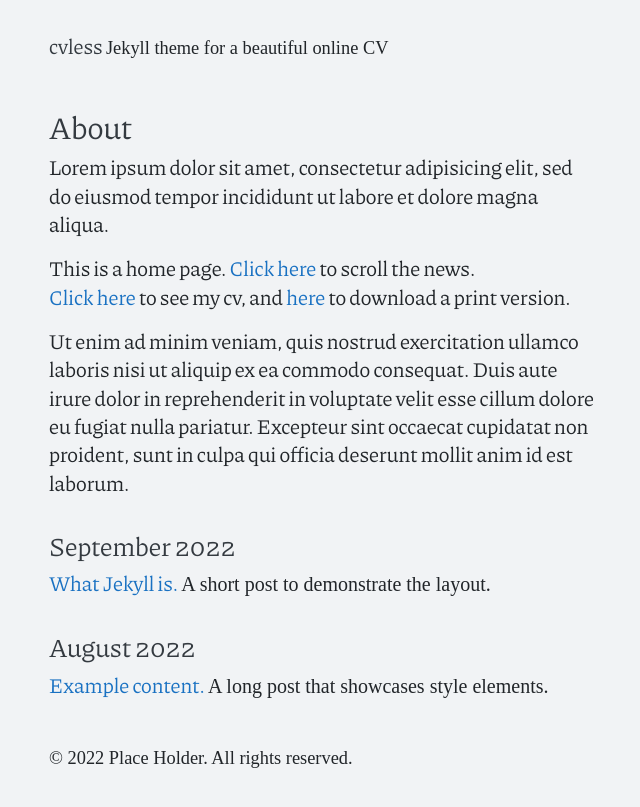
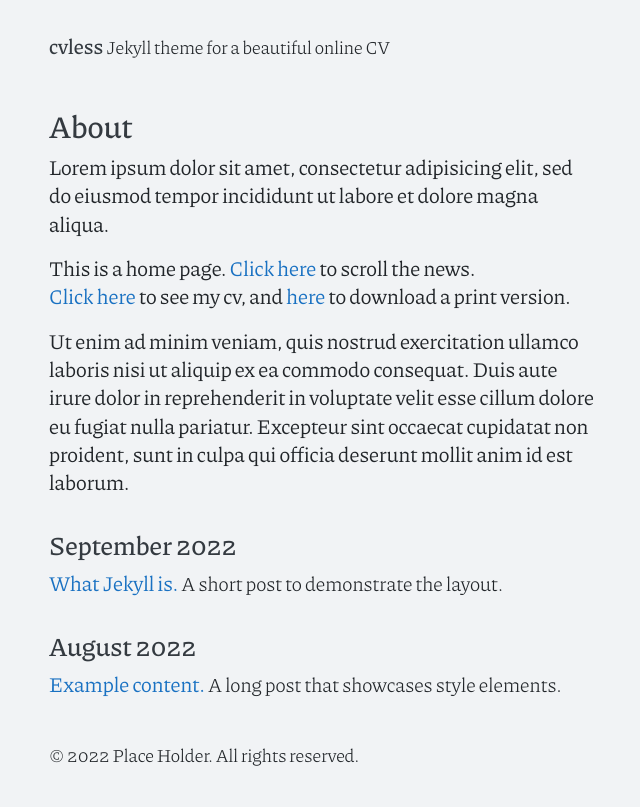
Before and after one commit to piazzai/cvless, a Jekyll site: the page built from index.md, in a window 1280 px wide. Shown: the top 807 px of the page, without its empty margins (318-958 px from the left). Built offline with Jekyll 4.4.1, drawn with Linux system fonts in a browser that asks for light colours; some web fonts are replaced.

Commit message:
Update font-face queries

```diff
--- a/_sass/_fonts.scss
+++ b/_sass/_fonts.scss
@@ -1,132 +1,160 @@
-// serif
-
 @font-face {
-  font-family: "Piazzolla";
-  src: url("../woff/Piazzolla-ExtraLight.woff2") format("woff2");
+  font-family: 'Piazzolla';
+  src: url('../woff/Piazzolla-Light.woff2') format('woff2');
   font-style: normal;
-  font-weight: 200;
+  font-weight: 300;
   text-rendering: optimizeLegibility;
 }
 
 @font-face {
-  font-family: "Piazzolla";
-  src: url("../woff/Piazzolla-ExtraLightItalic.woff2") format("woff2");
+  font-family: 'Piazzolla';
+  src: url('../woff/Piazzolla-LightItalic.woff2') format('woff2');
   font-style: italic;
-  font-weight: 200;
+  font-weight: 300;
   text-rendering: optimizeLegibility;
 }
 
 @font-face {
-  font-family: "Piazzolla";
-  src: url("../woff/Piazzolla-Regular.woff2") format("woff2");
+  font-family: 'Piazzolla';
+  src: url('../woff/Piazzolla-Regular.woff2') format('woff2');
   font-style: normal;
   font-weight: 400;
   text-rendering: optimizeLegibility;
 }
 
 @font-face {
-  font-family: "Piazzolla";
-  src: url("../woff/Piazzolla-Italic.woff2") format("woff2");
+  font-family: 'Piazzolla';
+  src: url('../woff/Piazzolla-Italic.woff2') format('woff2');
   font-style: italic;
   font-weight: 400;
   text-rendering: optimizeLegibility;
 }
 
 @font-face {
-  font-family: "Piazzolla";
-  src: url("../woff/Piazzolla-SemiBold.woff2") format("woff2");
+  font-family: 'Piazzolla';
+  src: url('../woff/Piazzolla-Medium.woff2') format('woff2');
   font-style: normal;
-  font-weight: 600;
+  font-weight: 500;
   text-rendering: optimizeLegibility;
 }
 
 @font-face {
-  font-family: "Piazzolla";
-  src: url("../woff/Piazzolla-SemiBoldItalic.woff2") format("woff2");
+  font-family: 'Piazzolla';
+  src: url('../woff/Piazzolla-MediumItalic.woff2') format('woff2');
   font-style: italic;
-  font-weight: 600;
+  font-weight: 500;
   text-rendering: optimizeLegibility;
 }
 
 @font-face {
-  font-family: "Piazzolla";
-  src: url("../woff/Piazzolla-ExtraBold.woff2") format("woff2");
+  font-family: 'Piazzolla';
+  src: url('../woff/Piazzolla-Bold.woff2') format('woff2');
   font-style: normal;
-  font-weight: 800;
+  font-weight: 700;
   text-rendering: optimizeLegibility;
 }
 
 @font-face {
-  font-family: "Piazzolla";
-  src: url("../woff/Piazzolla-ExtraBoldItalic.woff2") format("woff2");
+  font-family: 'Piazzolla';
+  src: url('../woff/Piazzolla-BoldItalic.woff2') format('woff2');
   font-style: italic;
-  font-weight: 800;
+  font-weight: 700;
   text-rendering: optimizeLegibility;
 }
 
-// small caps
+@font-face {
+  font-family: 'Piazzolla SC';
+  src: url('../woff/PiazzollaSC-Light.woff2') format('woff2');
+  font-style: normal;
+  font-weight: 300;
+  text-rendering: optimizeLegibility;
+}
 
 @font-face {
-  font-family: "Piazzolla SC";
-  src: url("../woff/PiazzollaSC-Regular.woff2") format("woff2");
+  font-family: 'Piazzolla SC';
+  src: url('../woff/PiazzollaSC-LightItalic.woff2') format('woff2');
+  font-style: italic;
+  font-weight: 300;
+  text-rendering: optimizeLegibility;
+}
+
+@font-face {
+  font-family: 'Piazzolla SC';
+  src: url('../woff/PiazzollaSC-Regular.woff2') format('woff2');
   font-style: normal;
   font-weight: 400;
   text-rendering: optimizeLegibility;
 }
 
 @font-face {
-  font-family: "Piazzolla SC";
-  src: url("../woff/PiazzollaSC-Italic.woff2") format("woff2");
+  font-family: 'Piazzolla SC';
+  src: url('../woff/PiazzollaSC-Italic.woff2') format('woff2');
   font-style: italic;
   font-weight: 400;
   text-rendering: optimizeLegibility;
 }
 
 @font-face {
-  font-family: "Piazzolla SC";
-  src: url("../woff/PiazzollaSC-SemiBold.woff2") format("woff2");
+  font-family: 'Piazzolla SC';
+  src: url('../woff/PiazzollaSC-Medium.woff2') format('woff2');
   font-style: normal;
-  font-weight: 600;
+  font-weight: 500;
   text-rendering: optimizeLegibility;
 }
 
 @font-face {
-  font-family: "Piazzolla SC";
-  src: url("../woff/PiazzollaSC-SemiBoldItalic.woff2") format("woff2");
+  font-family: 'Piazzolla SC';
+  src: url('../woff/PiazzollaSC-MediumItalic.woff2') format('woff2');
   font-style: italic;
-  font-weight: 600;
+  font-weight: 500;
+  text-rendering: optimizeLegibility;
+}
+
+@font-face {
+  font-family: 'Piazzolla SC';
+  src: url('../woff/PiazzollaSC-Bold.woff2') format('woff2');
+  font-style: normal;
+  font-weight: 700;
+  text-rendering: optimizeLegibility;
+}
+
+@font-face {
+  font-family: 'Piazzolla SC';
+  src: url('../woff/PiazzollaSC-BoldItalic.woff2') format('woff2');
+  font-style: italic;
+  font-weight: 700;
   text-rendering: optimizeLegibility;
 }
 
 // monospaced
 
 @font-face {
-  font-family: "Hack";
-  src: url("../woff/hack-regular-subset.woff2") format("woff2");
+  font-family: 'Hack';
+  src: url('../woff/hack-regular-subset.woff2') format('woff2');
   font-style: normal;
   font-weight: 400;
   text-rendering: optimizeLegibility;
 }
 
 @font-face {
-  font-family: "Hack";
-  src: url("../woff/hack-italic-subset.woff2") format("woff2");
+  font-family: 'Hack';
+  src: url('../woff/hack-italic-subset.woff2') format('woff2');
   font-style: italic;
   font-weight: 400;
   text-rendering: optimizeLegibility;
 }
 
 @font-face {
-  font-family: "Hack";
-  src: url("../woff/hack-bold-subset.woff2") format("woff2");
+  font-family: 'Hack';
+  src: url('../woff/hack-bold-subset.woff2') format('woff2');
   font-style: normal;
   font-weight: 700;
   text-rendering: optimizeLegibility;
 }
 
 @font-face {
-  font-family: "Hack";
-  src: url("../woff/hack-bolditalic-subset.woff2") format("woff2");
+  font-family: 'Hack';
+  src: url('../woff/hack-bolditalic-subset.woff2') format('woff2');
   font-style: italic;
   font-weight: 700;
   text-rendering: optimizeLegibility;
```
